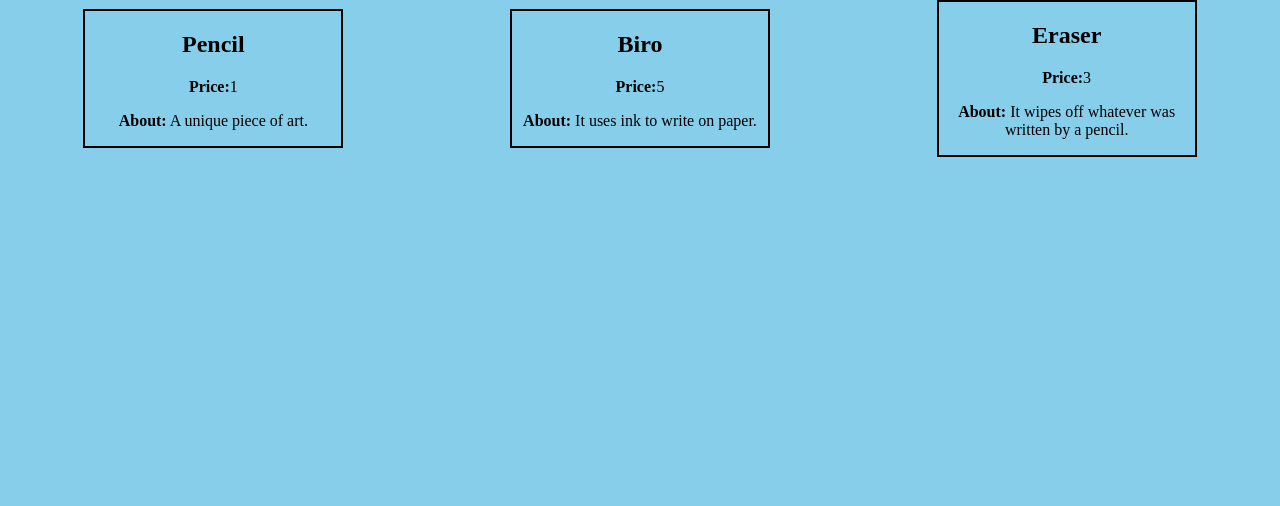
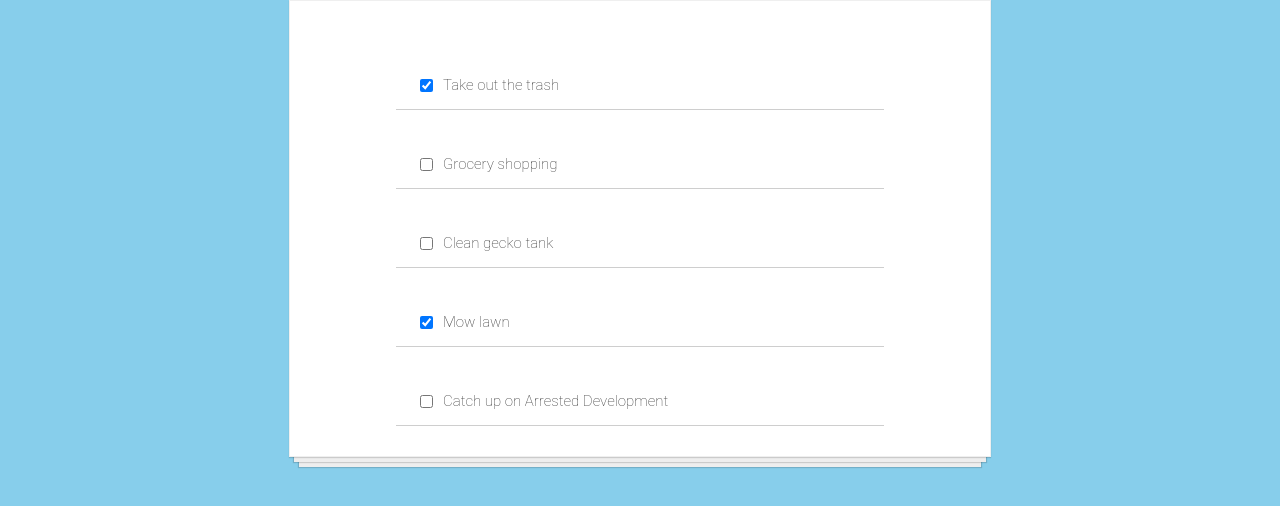
Before and after one commit to John-Flavian/Bob-react-lessons, a React (Create React App) app: page / in a window 1280 px wide. Shown: the top 506 px of the page. Built offline with nearby package versions, Linux system fonts and the light colour scheme.

Commit message:
TodoApp updated but no onChangeHandler; so everything is kinda static

```diff
--- a/src/Components/Product.js
+++ b/src/Components/Product.js
@@ -1,4 +1,5 @@
 import React from 'react'
+
 
 function Product(props) {
 return (
--- a/src/Components/TodoItem.js
+++ b/src/Components/TodoItem.js
@@ -1,10 +1,13 @@
 import React from 'react'
 
-function TodoItem() {
+function TodoItem(props) {
+
+
+
     return (
         <div className="todo-item">
-            <input type="checkbox" />
-            <p>Place holder text here.</p>
+            <input type="checkbox" checked={props.todo.completed} />
+            <p>{props.todo.text}</p>
         </div>
     )
 }
--- /dev/null
+++ b/src/Components/TodosData.js
@@ -0,0 +1,29 @@
+const todosData = [
+    {
+        id: 1,
+        text: "Take out the trash",
+        completed: true
+    },
+    {
+        id: 2,
+        text: "Grocery shopping",
+        completed: false
+    },
+    {
+        id: 3,
+        text: "Clean gecko tank",
+        completed: false
+    },
+    {
+        id: 4,
+        text: "Mow lawn",
+        completed: true
+    },
+    {
+        id: 5,
+        text: "Catch up on Arrested Development",
+        completed: false
+    }
+]
+
+export default todosData
--- a/src/TodoApp.js
+++ b/src/TodoApp.js
@@ -1,14 +1,16 @@
 import React from 'react'
 import TodoItem from './Components/TodoItem'
+import TodosData from './Components/TodosData'
 import './App.css'
 
 function TodoApp() {
+const TodoComponents = TodosData.map((item) => {
+    return( <TodoItem todo={item} key={item.id} />)
+})
+
 return (
     <div className="todo-list">
-        <TodoItem />
-        <TodoItem />
-        <TodoItem />
-        <TodoItem />
+        {TodoComponents}
     </div>
 )
 
--- a/src/index.js
+++ b/src/index.js
@@ -1,9 +1,9 @@
 import React from 'react';
 import ReactDOM from 'react-dom';
-import ProductsApp from './ProductsApp'
+//import ProductsApp from './ProductsApp'
 
 //import JokesApp from './JokesApp'
-//import TodoApp from './TodoApp'
+import TodoApp from './TodoApp'
 //import * as serviceWorker from './serviceWorker';
 //import Contacts from './Components/Contacts'
 //import MyInfo from "./Components/MyInfo";
@@ -17,7 +17,7 @@ import ProductsApp from './ProductsApp'
 
 ReactDOM.render(
 
-  <ProductsApp />, document.getElementById('root')
+  <TodoApp />, document.getElementById('root')
 );
 
 /*
```
